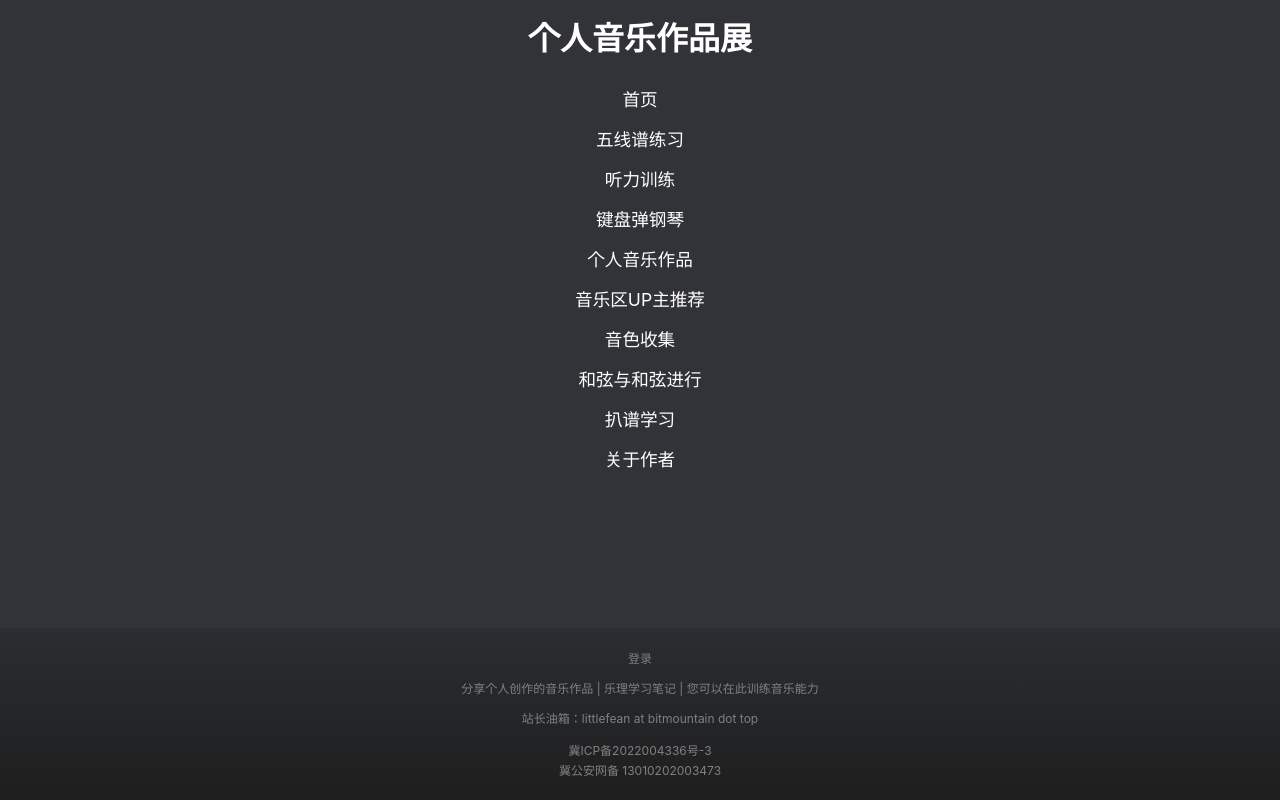
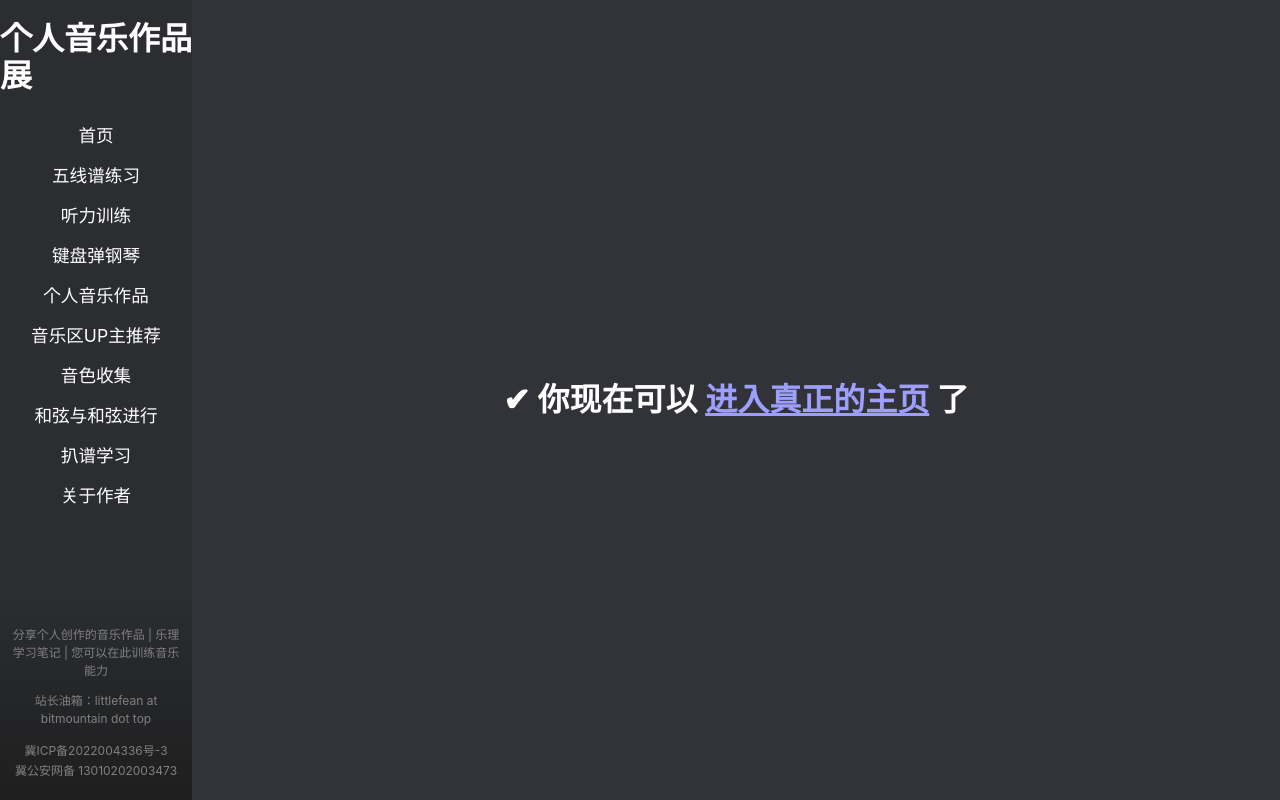
Before and after one commit to MusicPractice/MusicPractice, a Nuxt app: page /authCallback in a window 1280 px wide. Built offline with nearby package versions, Linux system fonts and the light colour scheme.

Commit message:
✨ 添加登录功能

```diff
--- a/app.vue
+++ b/app.vue
@@ -2,6 +2,30 @@
   <NavBar />
   <NuxtPage />
 </template>
+
+<script lang="ts" setup>
+const router = useRouter();
+const token = useLocalStorage("token", "");
+
+if (
+  router.currentRoute.value.path.startsWith("/_inside") &&
+  !token.value.startsWith("gh")
+) {
+  router.push("/");
+}
+
+router.beforeEach((to, from, next) => {
+  if (to.path.startsWith("/_inside")) {
+    if (token.value.startsWith("gh")) {
+      next();
+    } else {
+      next("/");
+    }
+  } else {
+    next();
+  }
+});
+</script>
 
 <style lang="scss">
 #__nuxt {
--- a/components/NavBar.vue
+++ b/components/NavBar.vue
@@ -13,11 +13,6 @@
     <NuxtLink to="/about">关于作者</NuxtLink>
 
     <div class="bottom-wrapper">
-      <a
-        href="https://github.com/login/oauth/authorize?client_id=7122f296ba2602fb0ff1"
-      >
-        登录
-      </a>
       <p>分享个人创作的音乐作品 | 乐理学习笔记 | 您可以在此训练音乐能力</p>
       <p>站长油箱：littlefean at bitmountain dot top</p>
       <a href="https://beian.miit.gov.cn/" target="_blank"
--- a/nuxt.config.ts
+++ b/nuxt.config.ts
@@ -12,4 +12,6 @@ export default defineNuxtConfig({
       })
     }
   },
+
+  modules: ['@vueuse/nuxt'],
 });
--- a/package.json
+++ b/package.json
@@ -20,5 +20,9 @@
     "normalize.css": "^8.0.1",
     "nuxt": "^3.6.5",
     "sass": "^1.65.1"
+  },
+  "dependencies": {
+    "@vueuse/nuxt": "^10.7.2",
+    "octokit": "^3.1.2"
   }
 }
--- /dev/null
+++ b/pages/_inside/index.vue
@@ -0,0 +1,3 @@
+<template>
+  <div>inside!!</div>
+</template>
--- /dev/null
+++ b/pages/authCallback.vue
@@ -0,0 +1,46 @@
+<template>
+  <div :class="$style.center">
+    <h1 v-if="ok">
+      ✔ 你现在可以
+      <nuxt-link to="/_inside">进入真正的主页</nuxt-link>
+      了
+    </h1>
+    <h1 :class="$style.spin" v-else>正在登录</h1>
+  </div>
+</template>
+
+<script lang="ts" setup>
+const route = useRoute();
+const token = useLocalStorage("token", "");
+const ok = ref(false);
+
+onMounted(() => {
+  if (route.query.token) {
+    token.value = route.query.token as string;
+  }
+  ok.value = true;
+});
+</script>
+
+<style lang="scss" module>
+.center {
+  display: flex;
+  justify-content: center;
+  align-items: center;
+}
+.spin {
+  @keyframes spin {
+    0% {
+      transform: rotateY(0deg) translateY(0px);
+    }
+    50% {
+      transform: rotateY(360deg) translateY(-50px);
+    }
+    100% {
+      transform: rotateY(0deg) translateY(0px);
+    }
+  }
+  animation: spin 3s linear infinite;
+  transform-style: preserve-3d;
+}
+</style>
--- a/pages/chord.vue
+++ b/pages/chord.vue
@@ -78,7 +78,7 @@
         <tr>
           <td>11</td>
           <td>冷酷感</td>
-          <td>看开了</td>
+          <td @click="login">看开了</td>
           <td>有点害怕</td>
           <td>悬疑</td>
           <td>小励志/终止感</td>
@@ -88,7 +88,7 @@
         <tr>
           <td>13</td>
           <td>惊悚感</td>
-          <td>不安</td>
+          <td @click="exit">不安</td>
           <td>比较害怕</td>
           <td>撞音悬疑</td>
           <td>涟漪感离别</td>
@@ -101,7 +101,9 @@
     <h2>大调系列</h2>
     <ul>
       <li>1245：刚学Cubase的时候老师给推荐的和弦进行</li>
-      <li>1645：阳光感，大调，（褐色回忆/林荫小路）第二个6可以改为一个七和弦</li>
+      <li>
+        1645：阳光感，大调，（褐色回忆/林荫小路）第二个6可以改为一个七和弦
+      </li>
       <li>1 6m7 4 5sus</li>
       <li>1625：《风吹麦浪》</li>
       <li>1451 CFGC：超级阳光开朗的大调，《单调有界必有极限》</li>
@@ -109,15 +111,23 @@
       <li>1545：非常阳光的和弦进行，小米的来电铃声</li>
       <li>1564：经典流行，《let it be》</li>
       <li>1325：雪夜山谷，温馨感</li>
-      <li>251进行：大调Dm G C 小调 Ddim G Cm ，可以三全音替代 Dmin7 G7 Cmaj7 小调：Dmin7 Db7 Cmaj7</li>
-      <li>1314451 C-Em-C-F-F-G7-C：整活的空耳旋律抽取的和弦进行，《甘美风来》</li>
+      <li>
+        251进行：大调Dm G C 小调 Ddim G Cm ，可以三全音替代 Dmin7 G7 Cmaj7
+        小调：Dmin7 Db7 Cmaj7
+      </li>
+      <li>
+        1314451 C-Em-C-F-F-G7-C：整活的空耳旋律抽取的和弦进行，《甘美风来》
+      </li>
     </ul>
     <h2>小调系列</h2>
     <ul>
       <li>6543：小调和弦进行，黑暗风格（残梦霓虹的末日挽歌）末日火山</li>
       <li>6543 6523：对上面和弦进行的扩展（孤独星球）</li>
       <li>6541 6545：宏大史诗感（核污水时代）（三和弦的三级音向上八度）</li>
-      <li>6415 641(sus2)5：悲伤感小调（暗夜花火），事实上，好多的较为悲伤的歌曲都使用了这个和弦进行</li>
+      <li>
+        6415
+        641(sus2)5：悲伤感小调（暗夜花火），事实上，好多的较为悲伤的歌曲都使用了这个和弦进行
+      </li>
       <li>6415：《杀破狼》</li>
       <li>6533 6543：信息茧房</li>
       <li>6543 234(2大)：《流星云》</li>
@@ -126,11 +136,23 @@
       <li>2516：《贝加尔湖畔》</li>
       <li>6451：《偏爱》、《七里香》</li>
       <li>2615：适合战斗类游戏音乐的编曲（然后改成F调）《铁锈战争》</li>
-      <li>4566：《晚夜微雨问海棠》视频教程里看的小调常用和弦进行，结束的时候就F-> G-> Am</li>
-      <li>4565(最好升成D调)：（遗憾的惆怅）一个老外教的，要把第三音向上翻阅八度</li>
-      <li>3456(最好升成F#调)：（温馨中带有惆怅）一个老外教的，要把第三音向上翻阅八度，然后第一个和弦和最后一个和弦的最高音塞满全部</li>
-      <li>6524(最好降成Bb调)：（凄凉悲伤）一个老外教的，要把第三音向上翻阅八度，然后前三个注释和弦都补充最后一个和弦的最高音</li>
-      <li>G D A B （G调的小忧伤）：三音上翻八度，前两个小节温馨温暖，后两个小节突然忧伤</li>
+      <li>
+        4566：《晚夜微雨问海棠》视频教程里看的小调常用和弦进行，结束的时候就F->
+        G-> Am
+      </li>
+      <li>
+        4565(最好升成D调)：（遗憾的惆怅）一个老外教的，要把第三音向上翻阅八度
+      </li>
+      <li>
+        3456(最好升成F#调)：（温馨中带有惆怅）一个老外教的，要把第三音向上翻阅八度，然后第一个和弦和最后一个和弦的最高音塞满全部
+      </li>
+      <li>
+        6524(最好降成Bb调)：（凄凉悲伤）一个老外教的，要把第三音向上翻阅八度，然后前三个注释和弦都补充最后一个和弦的最高音
+      </li>
+      <li>
+        G D A B
+        （G调的小忧伤）：三音上翻八度，前两个小节温馨温暖，后两个小节突然忧伤
+      </li>
     </ul>
     <h2>古典/流行</h2>
     <ul>
@@ -141,7 +163,9 @@
     </ul>
     <h2>影视/史诗乐/系列</h2>
     <ul>
-      <li>《盗梦空间》：[2（向下转位1）-6（三级音上八度）-1-5（中上八度）]-[24（中替3上八度）15]，整个从C升成G调</li>
+      <li>
+        《盗梦空间》：[2（向下转位1）-6（三级音上八度）-1-5（中上八度）]-[24（中替3上八度）15]，整个从C升成G调
+      </li>
       <li>《盗梦空间》：Am-Em-G-D（一个b站评论）+C G B F#</li>
     </ul>
     <h2>终止式的和弦进行</h2>
@@ -154,33 +178,55 @@
     <ul>
       <li>转位（基操）</li>
       <li>将三级音向上一个八度，国外和电音常用</li>
-      <li>不同的套路和弦之间可以进行东拼西凑，比如卡农进行和经典流行进行拼接</li>
+      <li>
+        不同的套路和弦之间可以进行东拼西凑，比如卡农进行和经典流行进行拼接
+      </li>
     </ul>
   </div>
 </template>
 
 <script>
 useSeoMeta({
-  title: '个人音乐作品展 | 和弦笔记',
-  description: '学习各种和弦的笔记, 以及各种和弦进行',
-  keywords: '音乐, 和弦, 和弦进行, 乐理, 大调, 小调, 流行音乐',
+  title: "个人音乐作品展 | 和弦笔记",
+  description: "学习各种和弦的笔记, 以及各种和弦进行",
+  keywords: "音乐, 和弦, 和弦进行, 乐理, 大调, 小调, 流行音乐",
 });
 export default {
   data() {
     return {
       chords: [
-        { id: 1, englishName: "Major", chineseName: "大三和弦", feel: "明亮/开心" },
-        { id: 2, englishName: "Minor", chineseName: "小三和弦", feel: "阴冷/悲伤" },
-        { id: 3, englishName: "D7", chineseName: "D7", feel: "有张力" }
+        {
+          id: 1,
+          englishName: "Major",
+          chineseName: "大三和弦",
+          feel: "明亮/开心",
+        },
+        {
+          id: 2,
+          englishName: "Minor",
+          chineseName: "小三和弦",
+          feel: "阴冷/悲伤",
+        },
+        { id: 3, englishName: "D7", chineseName: "D7", feel: "有张力" },
         // 添加更多和弦数据
       ],
       meta: {
-        hid: 'hid',
-        name: 'description',
-        content: '关于我们页面的描述'
-      }
+        hid: "hid",
+        name: "description",
+        content: "关于我们页面的描述",
+      },
     };
-  }
+  },
+  methods: {
+    login() {
+      window.location.href =
+        "https://github.com/login/oauth/authorize?client_id=7122f296ba2602fb0ff1";
+    },
+    exit() {
+      localStorage.removeItem("token");
+      window.location.reload();
+    },
+  },
 };
 </script>
 
```
Also changed, not shown: 2 other files (tests, documents, lock files or other folders).
